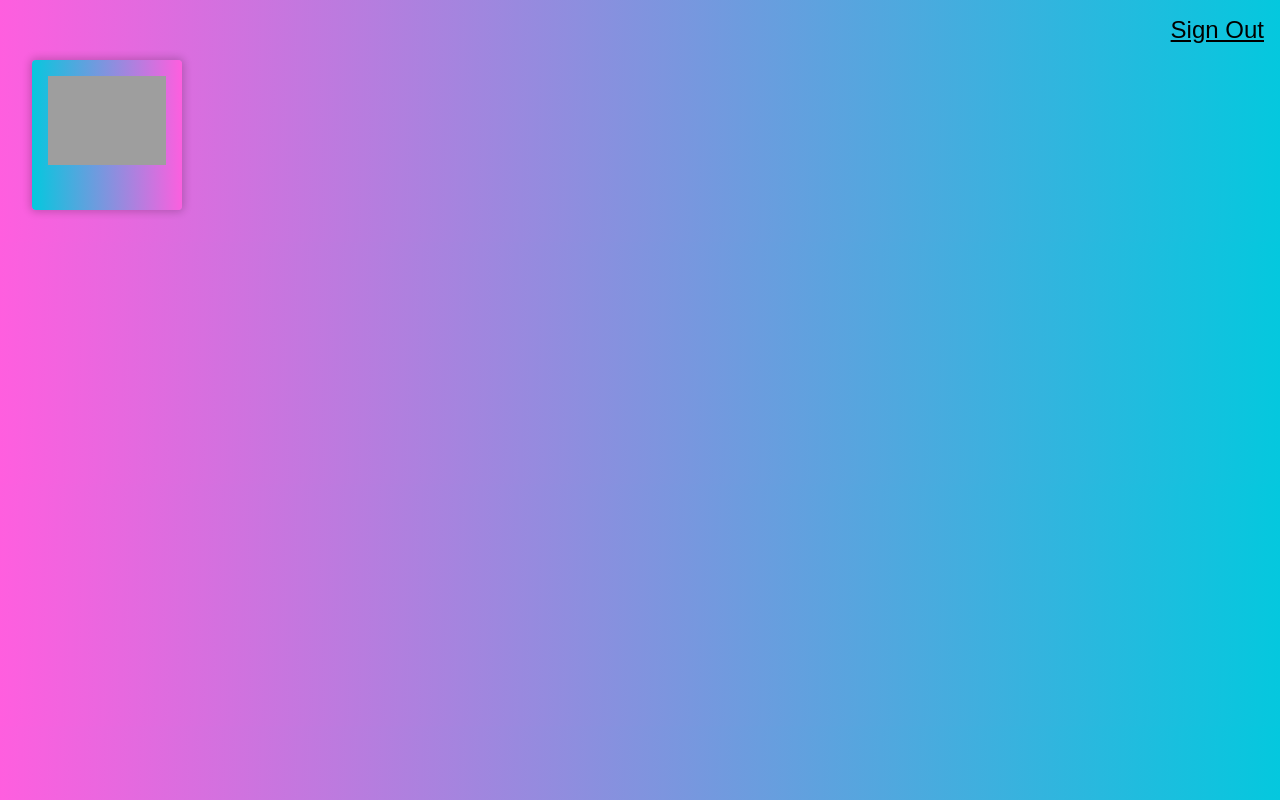
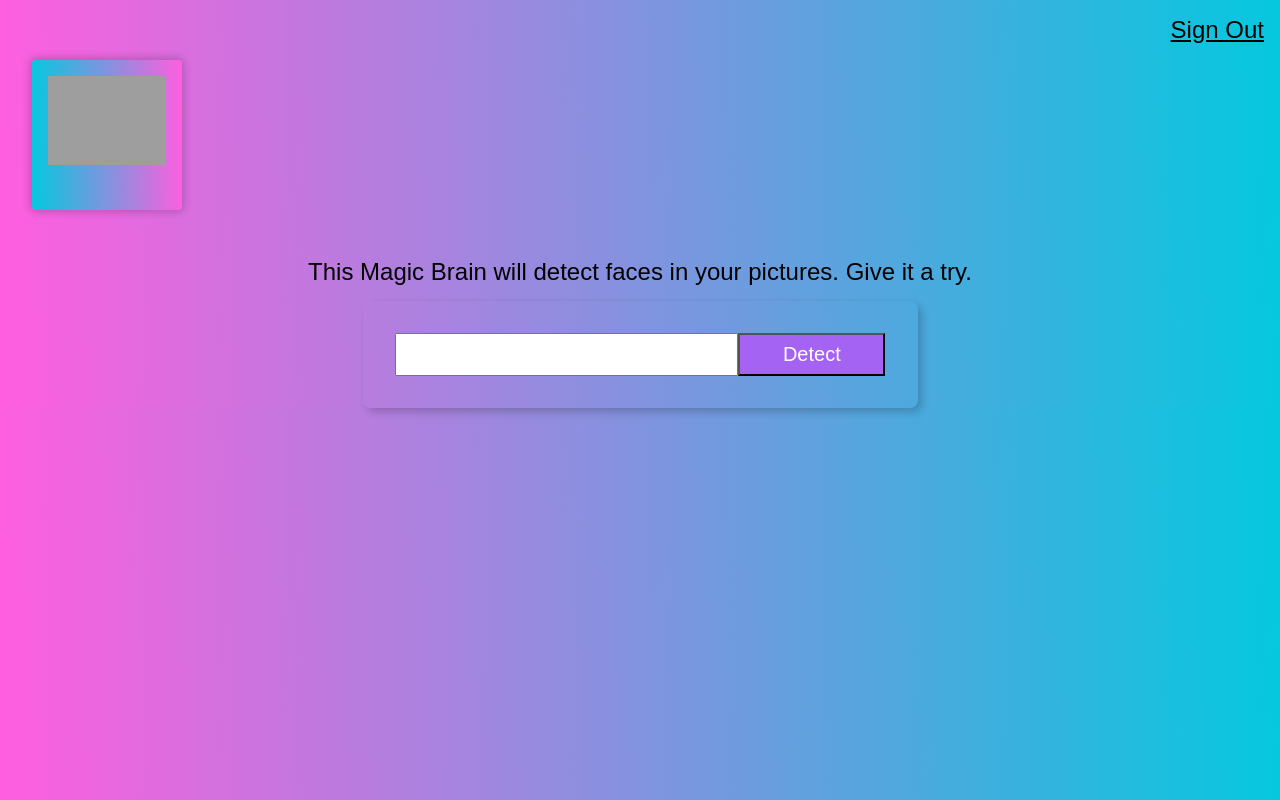
Before and after one commit to daryldelrosario/smart-brain, a React (Create React App) app: page / in a window 1280 px wide. Built offline with nearby package versions, Linux system fonts and the light colour scheme; grey boxes are pictures that could not be loaded.

Commit message:
commit changes

```diff
--- a/src/App.js
+++ b/src/App.js
@@ -1,5 +1,6 @@
 import Navigation from "./components/Navigation/Navigation";
 import Logo from "./components/Logo/Logo";
+import ImageLinkForm from "./components/ImageLinkForm/ImageLinkForm";
 import './App.css';
 
 function App() {
@@ -7,8 +8,8 @@ function App() {
     <div className="App">
       <Navigation />
       <Logo />
+      <ImageLinkForm />
       {/*
-      <ImageLinkForm />
       <FaceRecognition />} */}
     </div>
   );
--- /dev/null
+++ b/src/components/ImageLinkForm/ImageLinkForm.css
@@ -0,0 +1,8 @@
+.image-form-container {
+  text-align: center;
+}
+
+.image-form-input {
+  margin: 0 auto;
+  width: 555px;
+}
--- /dev/null
+++ b/src/components/ImageLinkForm/ImageLinkForm.jsx
@@ -0,0 +1,19 @@
+import "./ImageLinkForm.css";
+
+const ImageLinkForm = () => {
+
+  return(
+    <div className="image-form-container">
+      <p className="f3 pa3">
+        {'This Magic Brain will detect faces in your pictures. Give it a try.'}
+      </p>
+      <div className="pa4 br3 shadow-5 image-form-input">
+        <input className="f4 pa2 w-70 center" type="text" />
+        <button className="w-30 grow f4 link ph3 pv2 dib white bg-light-purple pointer">Detect</button>
+      </div>
+    </div>
+
+  );
+};
+
+export default ImageLinkForm;
```
